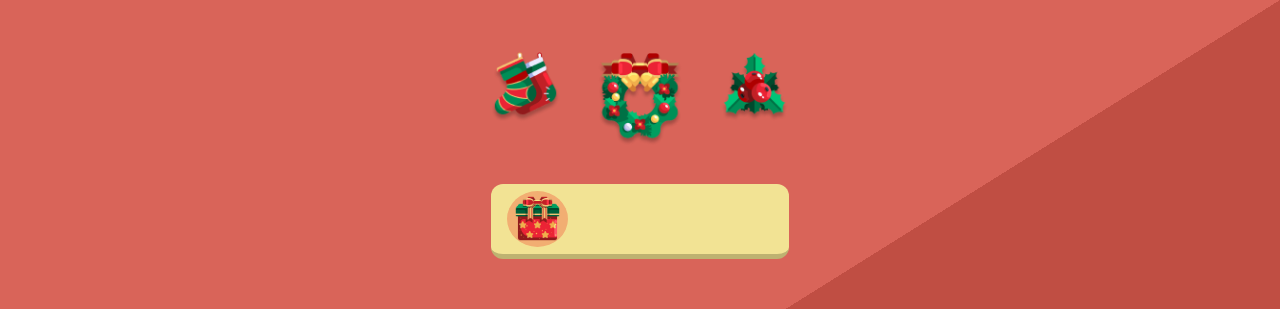
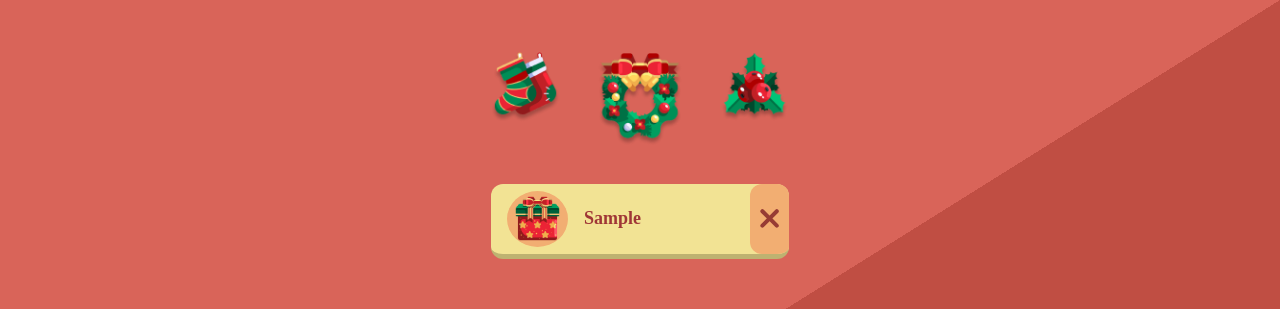
Before and after one commit to ivanmaierg/Adviency, a React (Create React App) app: page / in a window 1280 px wide. Both pictures are taken after typing "Sample" into the empty fields and a click on the button 764 px from the left and 746 px from the top of the page. Shown: the top 309 px of the page. Built offline with nearby package versions, Linux system fonts and the light colour scheme; a web font is replaced by a local one.

Commit message:
add:(ListItem) añadido DeleteItemButton,cambios en los estilos, cambios en las props

```diff
--- a/src/components/ListItem/ListItem.tsx
+++ b/src/components/ListItem/ListItem.tsx
@@ -1,15 +1,24 @@
 import React, { ReactElement } from 'react'
 import './ListItems.css';
 import giftItem from '../../svg/giftitem.svg';
+import { DeleteItemButton } from '../Buttons/Buttons';
+import {Gift} from './../../utils/types';
 interface Props {
-    title:string;
-    src?:string;
+    gift:Gift;
+    handleDeleteItem:Function;
 }
 
-export default function ListItem({title,src}: Props): ReactElement {
+export default function ListItem({gift,handleDeleteItem}: Props): ReactElement {
+    const {title,src,id} = gift;
     return (
         <li className="List__item">
-            <span className="List__item--img"><img src={src ? src : giftItem} /></span><p>{title}</p>
+            <span className="List__item--img">
+                <img src={src ? src : giftItem} />
+            </span>
+            <p>
+                {title}
+            </p>
+            <DeleteItemButton onClick={()=>{handleDeleteItem(gift.id)}} />
         </li>
     )
 }
--- a/src/components/ListItem/ListItems.css
+++ b/src/components/ListItem/ListItems.css
@@ -7,19 +7,26 @@
     background-color: var(--secondary-color);
     border-radius: 12px;
     border-bottom: 0.3125rem solid var(--secondary-accent);
-    color:inherit;
+    color: inherit;
     font-family: inherit;
     font-size: inherit;
     text-align: left;
+    overflow:hidden;
 }
 
-.List__item--img{
+.List__item--img {
     display: flex;
-    justify-content:center;
+    justify-content: center;
     align-items: center;
-    margin:0 1rem;
-    background-color:var(--tertiary-color);
-    border-radius:50%;
-    min-width:61px;
+    margin: 0 1rem;
+    background-color: var(--tertiary-color);
+    border-radius: 50%;
+    min-width: 61px;
     min-height: 56px;
 }
+
+.List__item p {
+    width: 100%;
+    text-overflow: ellipsis;
+    overflow: hidden;
+}
```
